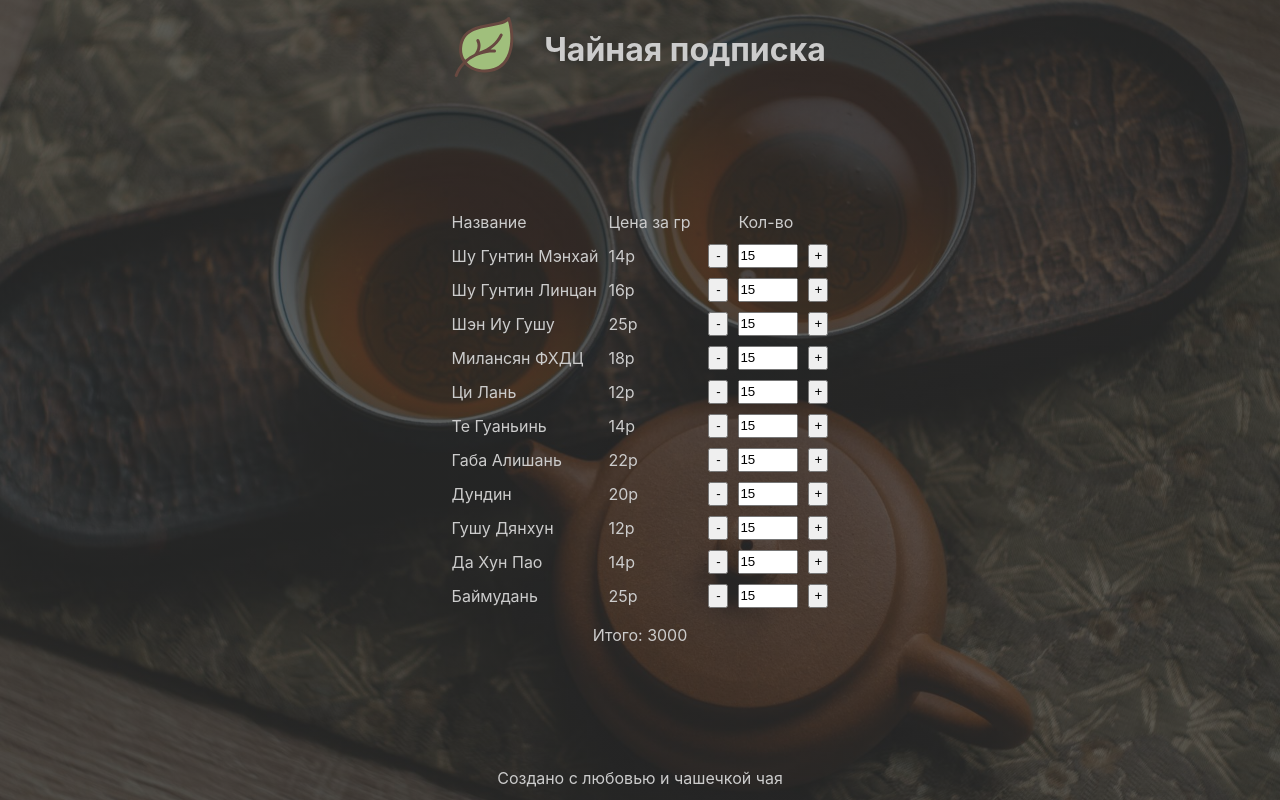
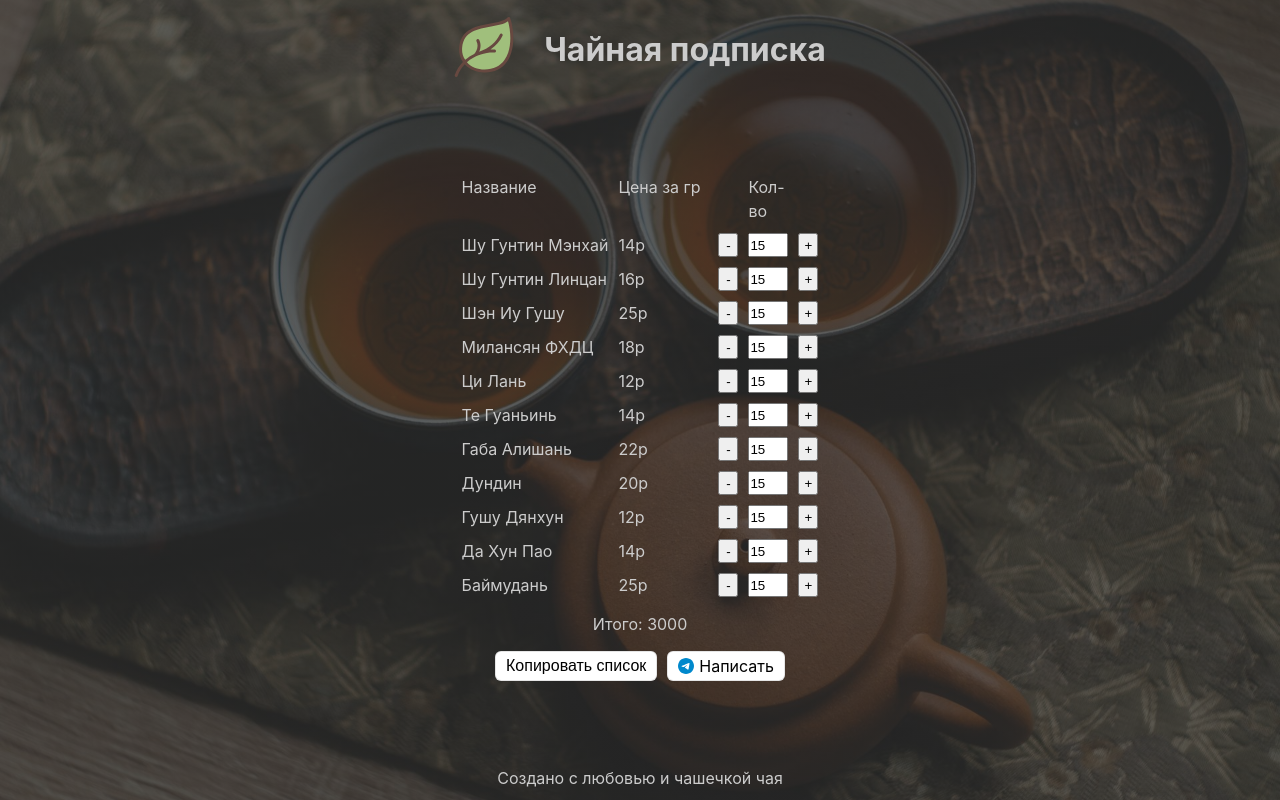
Before and after one commit to ivan-lev/tea-subscription, a React (Vite) app: page / in a window 1280 px wide. Built offline with nearby package versions, Linux system fonts and the light colour scheme.

Commit message:
feat/style: add copy tea list function and buttons

```diff
--- a/src/components/Main/Main.scss
+++ b/src/components/Main/Main.scss
@@ -9,6 +9,51 @@
   &__list {
     display: grid;
     gap: 10px;
-    grid-template-columns: 1fr 90px 20px 60px 20px;
+    grid-template-columns: 1fr 90px 20px 40px 20px;
+  }
+
+  &__buttons {
+    display: flex;
+    gap: 10px;
+  }
+
+  &__copy-button,
+  &__tg_write {
+    min-height: 30px;
+    width: auto;
+    display: flex;
+    align-items: center;
+    justify-content: center;
+    padding: 0 10px;
+    background-color: #ffffff;
+    border: 1px solid rgba(0, 0, 0, 0.1);
+    border-radius: 6px;
+    box-sizing: border-box;
+    cursor: pointer;
+    font-size: 16px;
+  }
+
+  &__tg_write {
+    color: black;
+    text-decoration: none;
+    display: flex;
+    gap: 5px;
+  }
+
+  &__tg_write::before {
+    content: '';
+    display: inline-block;
+    width: 16px;
+    height: 16px;
+    background-image: url('../../assets/telegram.svg');
+    background-size: 16px;
+    background-repeat: no-repeat;
+  }
+
+  &__copy-button:hover,
+  &__copy-button:focus,
+  &__tg_write:hover,
+  &__tg_write:focus {
+    opacity: 0.7;
   }
 }
--- a/src/components/Main/Main.tsx
+++ b/src/components/Main/Main.tsx
@@ -5,7 +5,6 @@ import { useState, useEffect } from 'react';
 import Row from '../Row/Row';
 
 import { teas } from '../../variables/teas';
-
 import { Tea } from '../../types/teas';
 
 export default function Main() {
@@ -23,6 +22,30 @@ export default function Main() {
     setTotalPrice(total + 120);
   };
 
+  const copyList = (): void => {
+    if (navigator.clipboard) {
+      let teaListToString: string = '';
+
+      teaList.forEach(tea => {
+        const teaString: string = `${tea.id}. ${tea.name}: ${tea.count}гр на ${
+          tea.price * tea.count
+        } руб`;
+        teaListToString += teaString + '\n';
+      });
+
+      teaListToString += `Итого: ${totalPrice}`;
+
+      navigator.clipboard
+        .writeText(teaListToString)
+        .then(() => alert('Done!'))
+        .catch(error => console.error(error));
+      return;
+    } else {
+      alert('Не получается скопировать на вашем устройстве, просто напишите мне и мы всё решим');
+      return;
+    }
+  };
+
   return (
     <main className="content">
       <div className="content__list">
@@ -36,6 +59,18 @@ export default function Main() {
         ))}
       </div>
       Итого: {totalPrice <= 120 ? 0 : totalPrice}
+      <span className="content__buttons">
+        <button className="content__copy-button" onClick={copyList}>
+          Копировать список
+        </button>
+        <a
+          className="content__tg_write"
+          href="https://web.telegram.org/k/#@ivanlev"
+          target="_blank"
+        >
+          <span>Написать</span>
+        </a>
+      </span>
     </main>
   );
 }
```
Also changed, not shown: src/assets/telegram.svg (added).
